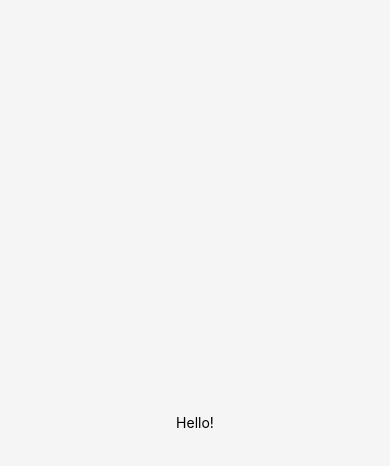
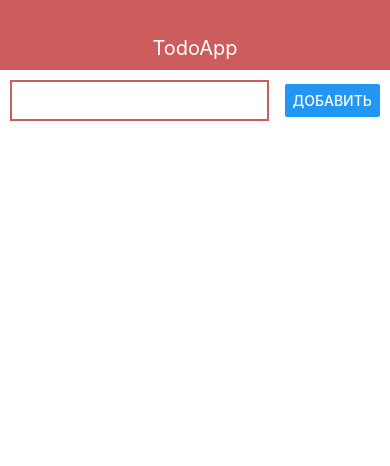
Before and after one commit to Trifle22/react-native-course, a React Native app: screen / in a window 390 px wide. Shown: the top 466 px of the page. Built offline with nearby package versions, Linux system fonts and the light colour scheme.

Commit message:
+addTodo + other components

```diff
--- a/App.js
+++ b/App.js
@@ -1,21 +1,39 @@
-import { StatusBar } from 'expo-status-bar';
-import React from 'react';
+import React, {useState} from 'react';
 import { StyleSheet, Text, View } from 'react-native';
+import { Navbar } from './src/Navbar';
+import { AddTodo } from './src/AddTodo';
+import { Todo } from './src/Todo';
 
 export default function App() {
+  const [todos, setTodos] = useState([])
+
+  const addTodo = (title) => {
+
+    setTodos(prev => [
+      ...prev, {
+      id: Date.now().toString(),
+      title
+      }
+    ])
+
+  }
+
   return (
-    <View style={styles.container}>
-      <Text>Hello!</Text>
-      <StatusBar style="auto" />
+    <View>
+      <Navbar title="TodoApp"/>
+      <View style={styles.content}>
+      <AddTodo onSubmit={addTodo}/>
+      <View>
+        { todos.map(todo => (<Todo todo={todo} key={todo.id}/>))}
+      </View>
+      </View>
     </View>
   );
 }
 
 const styles = StyleSheet.create({
-  container: {
-    flex: 1,
-    backgroundColor: 'whitesmoke',
-    alignItems: 'center',
-    justifyContent: 'center',
-  },
+  content: {
+    paddingHorizontal: 10,
+  }
+
 });
--- /dev/null
+++ b/src/AddTodo.js
@@ -0,0 +1,36 @@
+import React from 'react';
+import {View, StyleSheet, TextInput, Button} from 'react-native';
+
+export const AddTodo = ({ onSubmit }) => {
+
+  const pressHandler = () => {
+    onSubmit('test')
+  }
+
+  return (
+    <View style={styles.block}>
+      <TextInput style={styles.input}/>
+      <Button title="Добавить" onPress={pressHandler}/>
+    </View>
+  )
+}
+
+const styles = StyleSheet.create({
+  block: {
+    paddingTop: 10,
+
+    flexDirection: 'row',
+    alignItems: 'center',
+    justifyContent: 'space-between',
+    marginBottom: 15,
+  },
+
+  input : {
+    width: '70%',
+    borderStyle: 'solid',
+    borderWidth: 2,
+    borderColor: 'indianred',
+    padding: 10,
+  }
+
+})
--- /dev/null
+++ b/src/Navbar.js
@@ -0,0 +1,26 @@
+import React from 'react';
+import {View, Text, StyleSheet} from 'react-native';
+
+
+export const Navbar = ({title}) => {
+  return (
+    <View style={styles.navbar}>
+      <Text style={styles.text}>{title}</Text>
+    </View>
+  )
+}
+
+const styles = StyleSheet.create({
+  navbar: {
+    height: 70,
+      alignItems: 'center',
+      justifyContent: 'flex-end',
+      backgroundColor: 'indianred',
+      paddingBottom: 10,
+  },
+
+  text: {
+    color: 'white',
+    fontSize: 20,
+  }
+})
--- /dev/null
+++ b/src/Todo.js
@@ -0,0 +1,23 @@
+import React from 'react';
+import { Text, View, StyleSheet } from 'react-native';
+
+export const Todo = ({ todo }) => {
+  return (
+    <View style={styles.todo}>
+      <Text>{todo.title}</Text>
+    </View>
+  )
+}
+
+const styles = StyleSheet.create({
+  todo: {
+    flexDirection: 'row',
+    alignItems: 'center',
+    padding: 15,
+    borderWidth: 1,
+    borderColor: 'indianred',
+    borderRadius: 5,
+    marginBottom: 10,
+  },
+
+})
```
